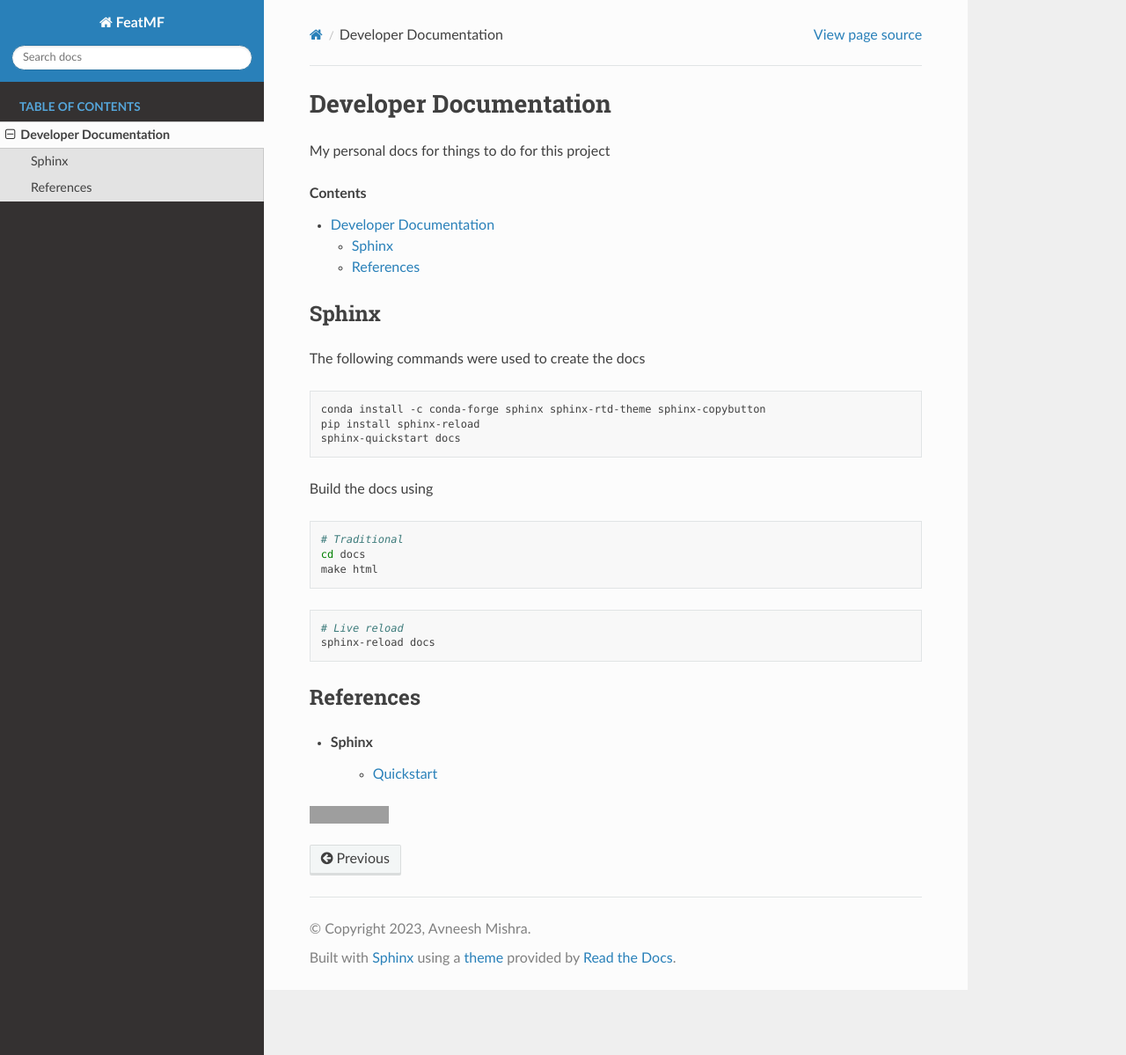
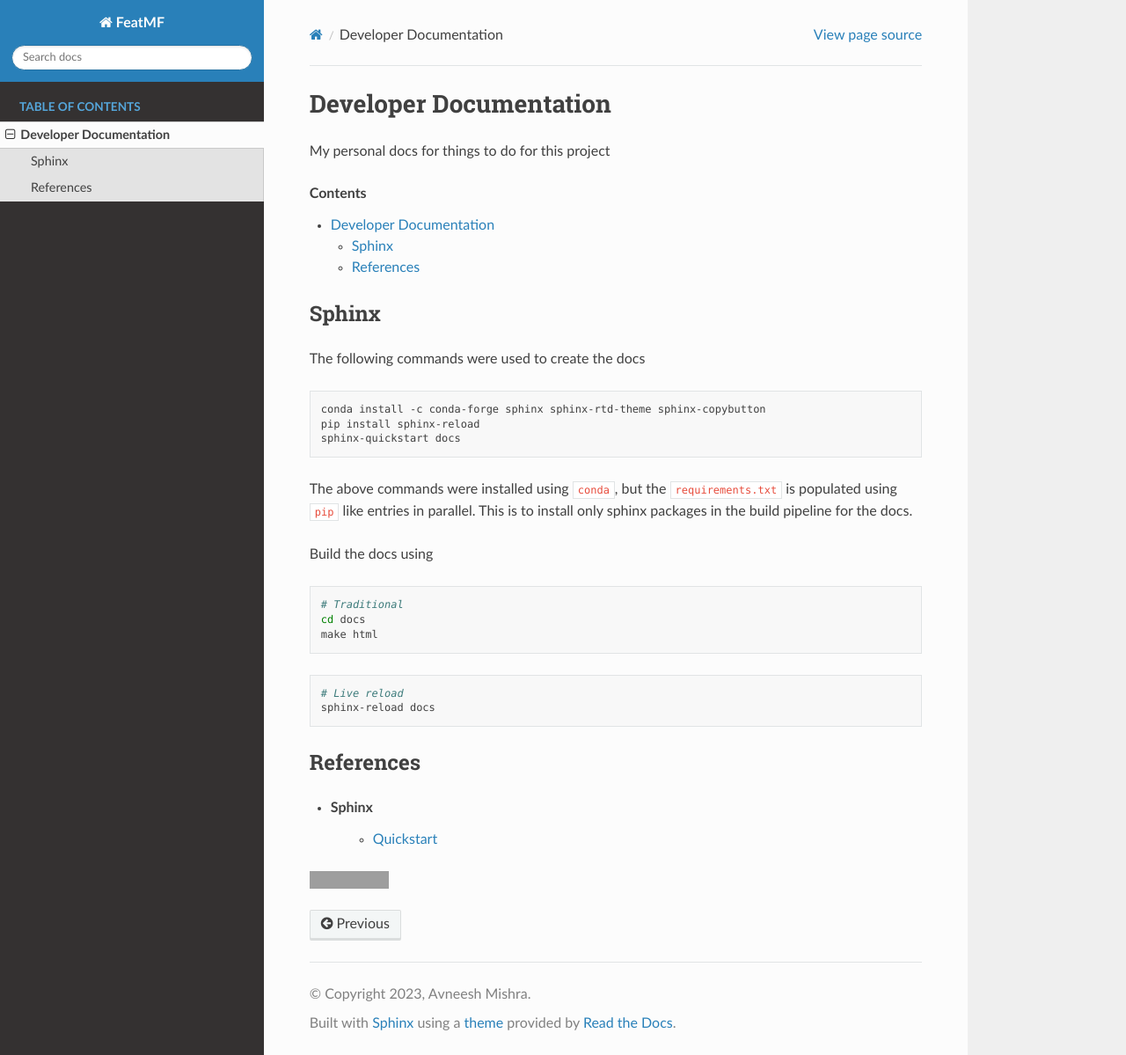
Before and after one commit to TheProjectsGuy/FeatMF, a Sphinx documentation site: the page built from docs/developer.rst, in a window 1280 px wide and 1199 px high. Shown: the whole window at 88% size. Built offline with Sphinx 7.4.7 and the Read the Docs theme 2.0.0, drawn with Linux system fonts in a browser that asks for light colours; grey boxes are pictures that could not be loaded.

Commit message:
Testing rtfd.io build

```diff
--- a/docs/developer.rst
+++ b/docs/developer.rst
@@ -16,6 +16,8 @@ The following commands were used to create the docs
     conda install -c conda-forge sphinx sphinx-rtd-theme sphinx-copybutton
     pip install sphinx-reload
     sphinx-quickstart docs
+
+The above commands were installed using ``conda``, but the ``requirements.txt`` is populated using ``pip`` like entries in parallel. This is to install only sphinx packages in the build pipeline for the docs.
 
 Build the docs using
 
--- /dev/null
+++ b/docs/requirements.txt
@@ -0,0 +1,3 @@
+sphinx==6.1.3
+sphinx-rtd-theme==1.2.0
+sphinx-copybutton==0.5.0
```
Also changed, not shown: .readthedocs.yaml (added).
